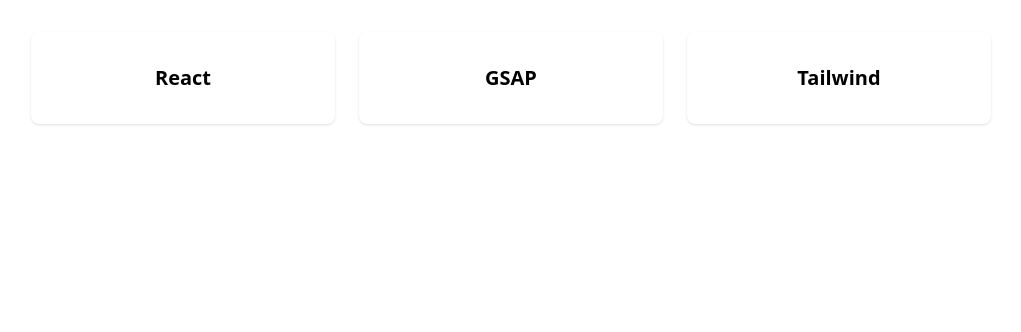
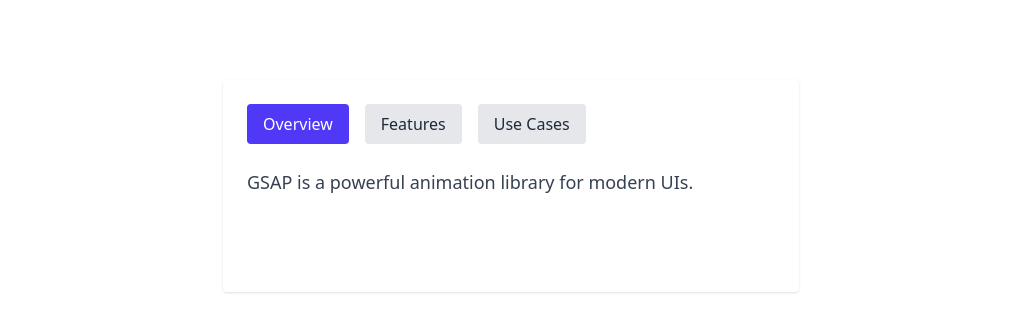
Before and after one commit to MOTANAFI/gsap, a React (Vite) app: page / in a window 1280 px wide. Shown: the top 332 px of the page, without its empty margins (129-1150 px from the left). Built offline with nearby package versions, Linux system fonts and the light colour scheme.

Commit message:
gsap tabs

```diff
--- a/src/App.tsx
+++ b/src/App.tsx
@@ -6,7 +6,8 @@
 // import GsapClickBox from "./components/GsapClickBox"
 // import GsapChallenge from "./components/GsapChallenge"
 
-import HoverCards from "./components/HoverCards"
+import GsapTabs from "./components/GsapTabs"
+// import HoverCards from "./components/HoverCards"
 
 // import GsapAccordion from "./components/GsapAccordion"
 
@@ -122,7 +123,8 @@
   {/* <TimelineScrubbingScroll /> */}
   {/* <GsapModal /> */}
   {/* <GsapAccordion /> */}
-  <HoverCards />
+  {/* <HoverCards /> */}
+  <GsapTabs />
 
 
     </>
--- /dev/null
+++ b/src/components/GsapTabs.tsx
@@ -0,0 +1,69 @@
+import gsap from "gsap";
+import { useRef, useState, useEffect } from "react";
+
+const tabs = [
+  {
+    title: "Overview",
+    content: "GSAP is a powerful animation library for modern UIs.",
+  },
+  {
+    title: "Features",
+    content: "It supports timelines, scroll, hover, SVG, canvas, and more.",
+  },
+  {
+    title: "Use Cases",
+    content: "Landing pages, dashboards, games, modals, and beyond.",
+  },
+];
+
+function GsapTabs() {
+  const [activeTab, setActiveTab] = useState(0);
+  const contentRef = useRef<HTMLDivElement | null>(null);
+
+  const switchTab = (index: number) => {
+    if (index === activeTab || !contentRef.current) return;
+
+    // Animate out
+    gsap.to(contentRef.current, {
+      opacity: 0,
+      y: 20,
+      duration: 0.3,
+      onComplete: () => {
+        setActiveTab(index);
+
+        // Animate in after content update
+        gsap.fromTo(
+          contentRef.current,
+          { opacity: 0, y: -20 },
+          { opacity: 1, y: 0, duration: 0.3, delay: 0.1 }
+        );
+      },
+    });
+  };
+   useEffect(() => {
+    gsap.set(contentRef.current, { opacity: 1, y: 0 }); // Set initial state
+  }, []);
+  return (
+     <div className="max-w-xl mx-auto mt-20 p-6 bg-white rounded shadow">
+      <div className="flex space-x-4 mb-6">
+        {tabs.map((tab, i) => (
+          <button
+            key={i}
+            onClick={() => switchTab(i)}
+            className={`px-4 py-2 rounded ${
+              activeTab === i ? "bg-indigo-600 text-white" : "bg-gray-200 text-gray-800"
+            }`}
+          >
+            {tab.title}
+          </button>
+        ))}
+      </div>
+
+      <div ref={contentRef} className="text-gray-700 text-lg min-h-[100px]">
+        {tabs[activeTab].content}
+      </div>
+    </div>
+  );
+}
+
+export default GsapTabs;
```
